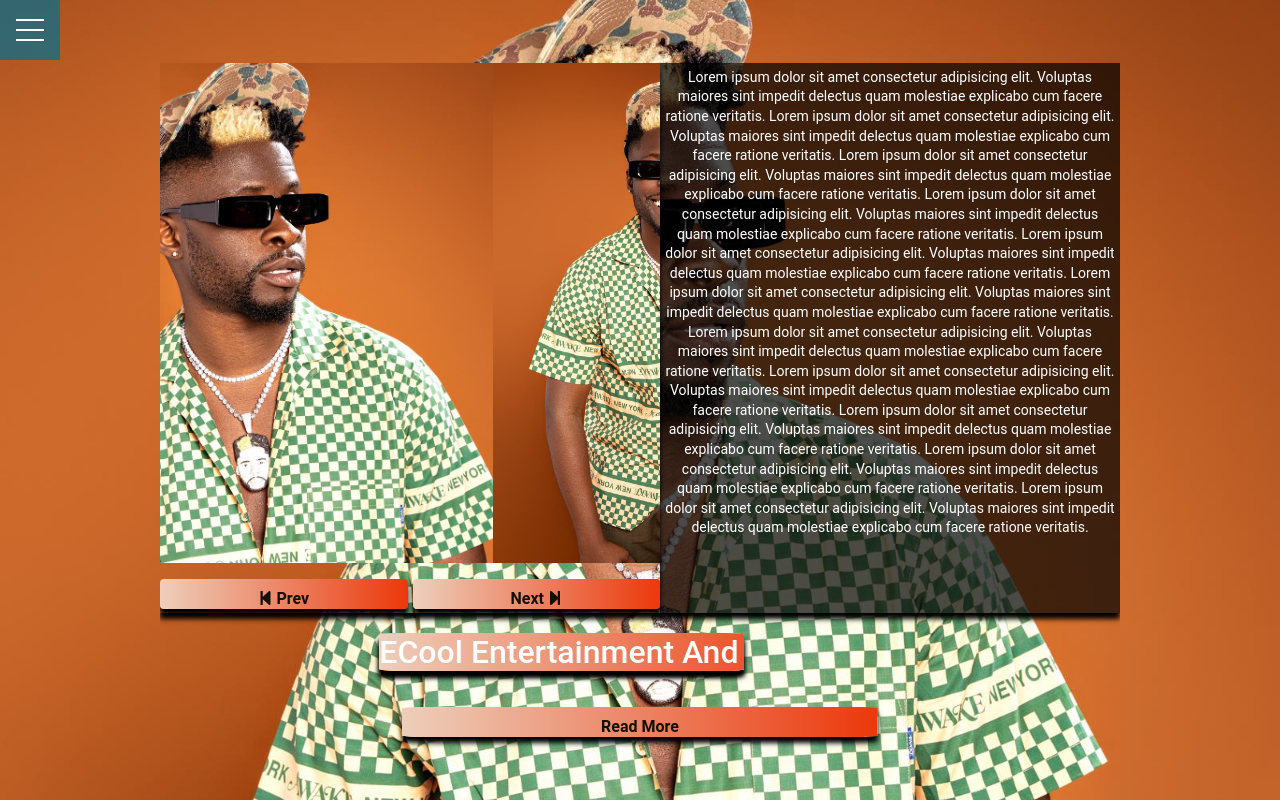
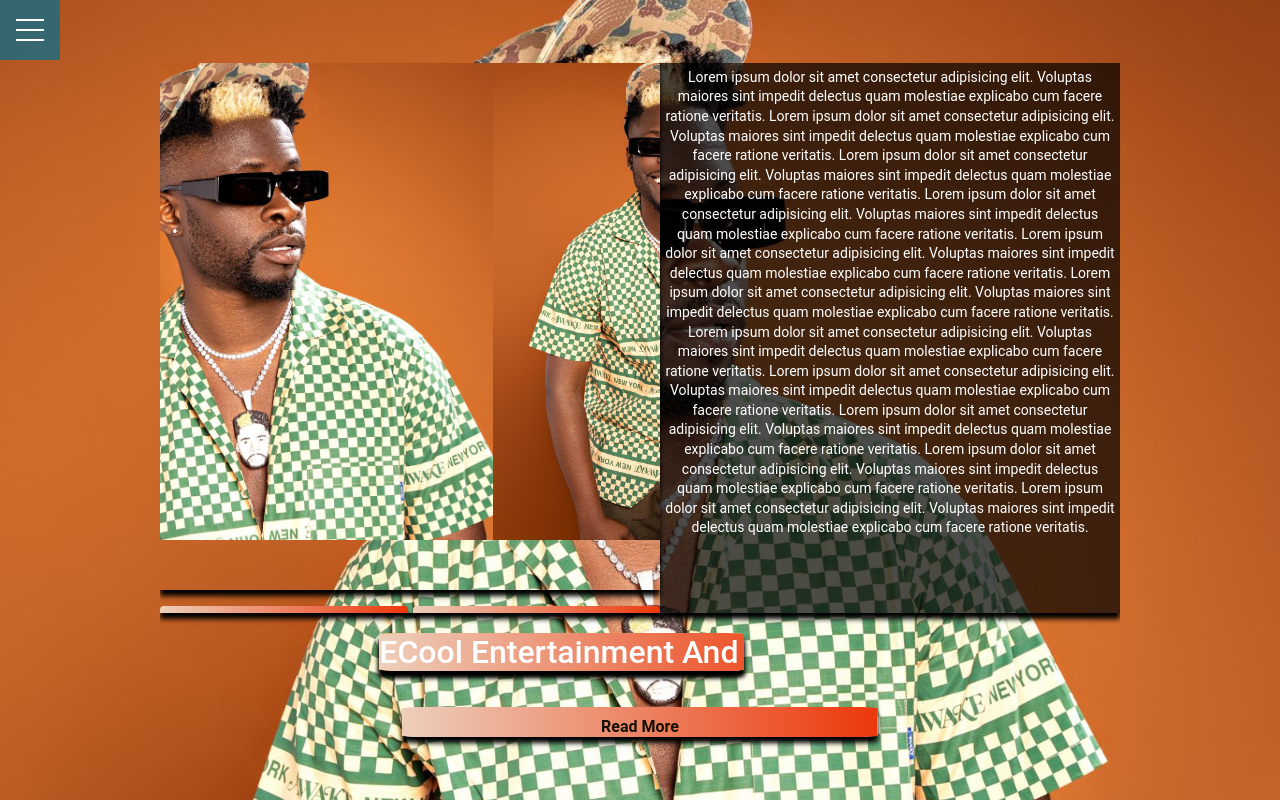
Before and after one commit to TuruchieNetworks/EcoolJavaScriptWebApplication, a React (Create React App) app: page /Contact in a window 1280 px wide. Built offline with nearby package versions, Linux system fonts and the light colour scheme; a small style sheet from the web is missing.

Commit message:
Update ImageCarousel.js moved btn div

```diff
--- a/src/components/carousels/ImageCarousel.js
+++ b/src/components/carousels/ImageCarousel.js
@@ -21,7 +21,8 @@ const ImageCarousel = () => {
     const { idx, handleNext, handlePrev } = useCarousel(images); // Use the custom hook
 
 
-    return (<div>
+    return (
+    <div>
         <div className="Carousel">
             <div
                 className="image-container"
@@ -30,22 +31,34 @@ const ImageCarousel = () => {
                     transform: `translateX(${-idx * 100}%)`, transition: 'transform 0.5s ease-in-out'}}
             >
                 {images.map((image, index) => (
-
+                    index === 0 ?
                     <img
                         src={image}
                         alt={`image-${index}`}
                         key={index}
-
+                        style={{
+                            width: '500px',
+                            objectFit: 'cover'
+                        }}
+                    /> :
+                    <img
+                        src={image}
+                        alt={`image-${index}`}
+                        key={index}
+                        style={{
+                            width: '500px',
+                            // height: 'auto',
+                            objectFit: 'cover'
+                        }}
                     />
-
-
                 ))}
             </div>
+        </div>
             <div className='btn-container'>
                 <CarouselButton direction="left" handleClick={handlePrev} />
                 <CarouselButton direction="right" handleClick={handleNext} />
             </div>
-        </div>
+
     </div>
     );
 };
```
